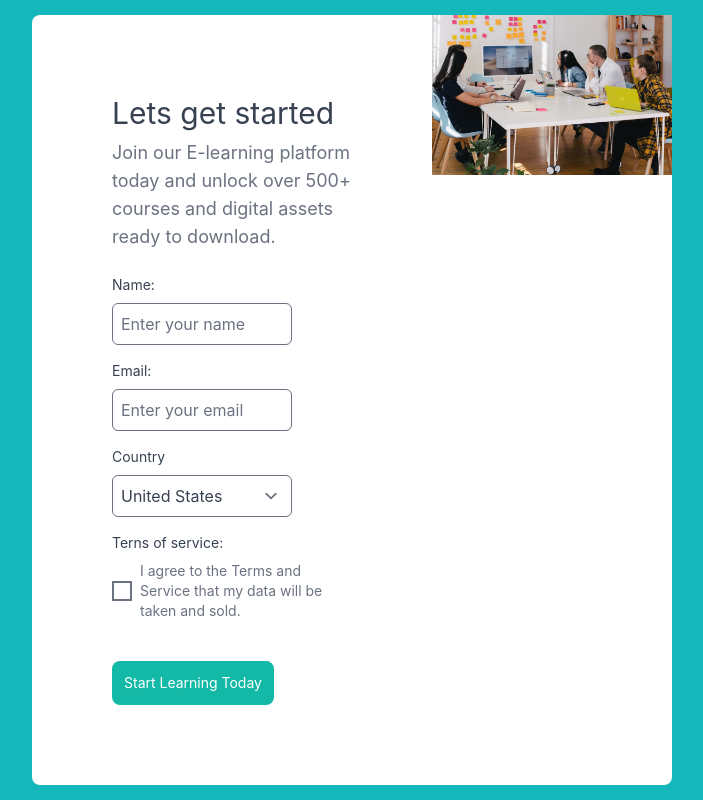
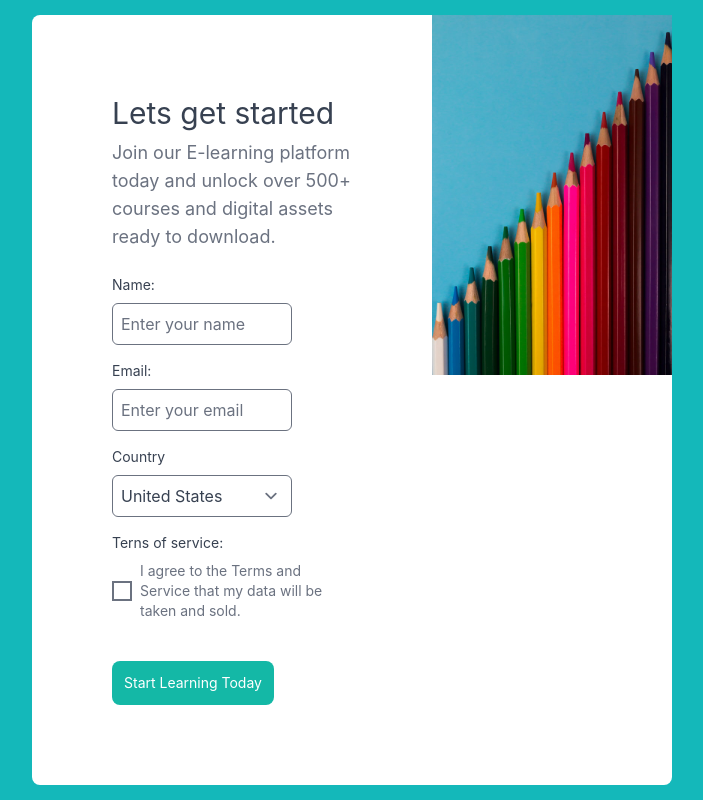
Before and after one commit to artsycoder533/form, a Next.js app: page / in a window 1280 px wide. Shown: the whole page, without its empty margins (288-991 px from the left). Built offline with nearby package versions, Linux system fonts and the light colour scheme.

Commit message:
changed image

```diff
--- a/pages/index.js
+++ b/pages/index.js
@@ -162,7 +162,8 @@ export default function Home() {
             <Image
               alt="form-learn"
               src={img}
-              fill
+              priority
+              fill="true"
               className="object-cover"
             />
           </div>
```
Also changed, not shown: public/background.jpg.
